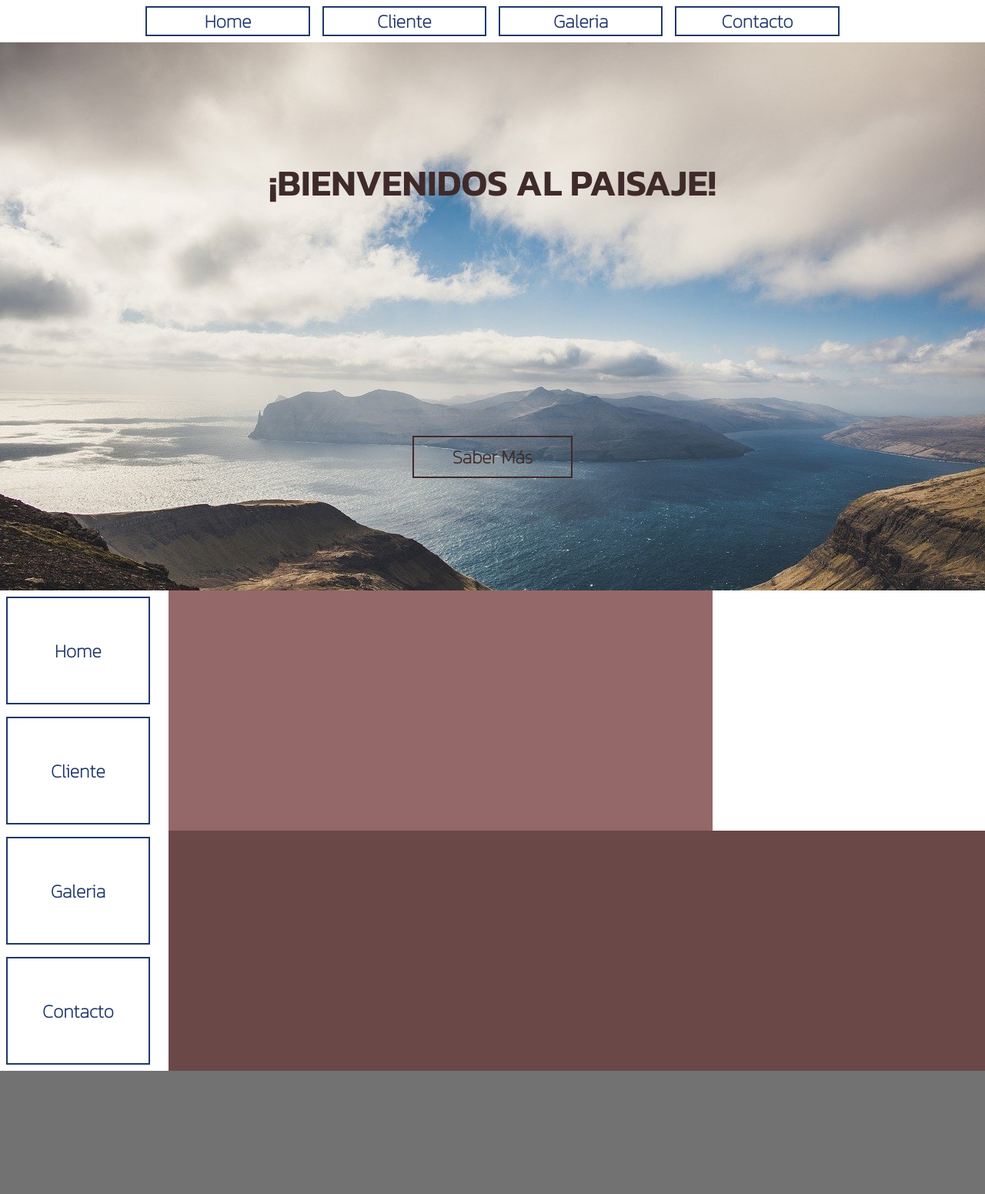
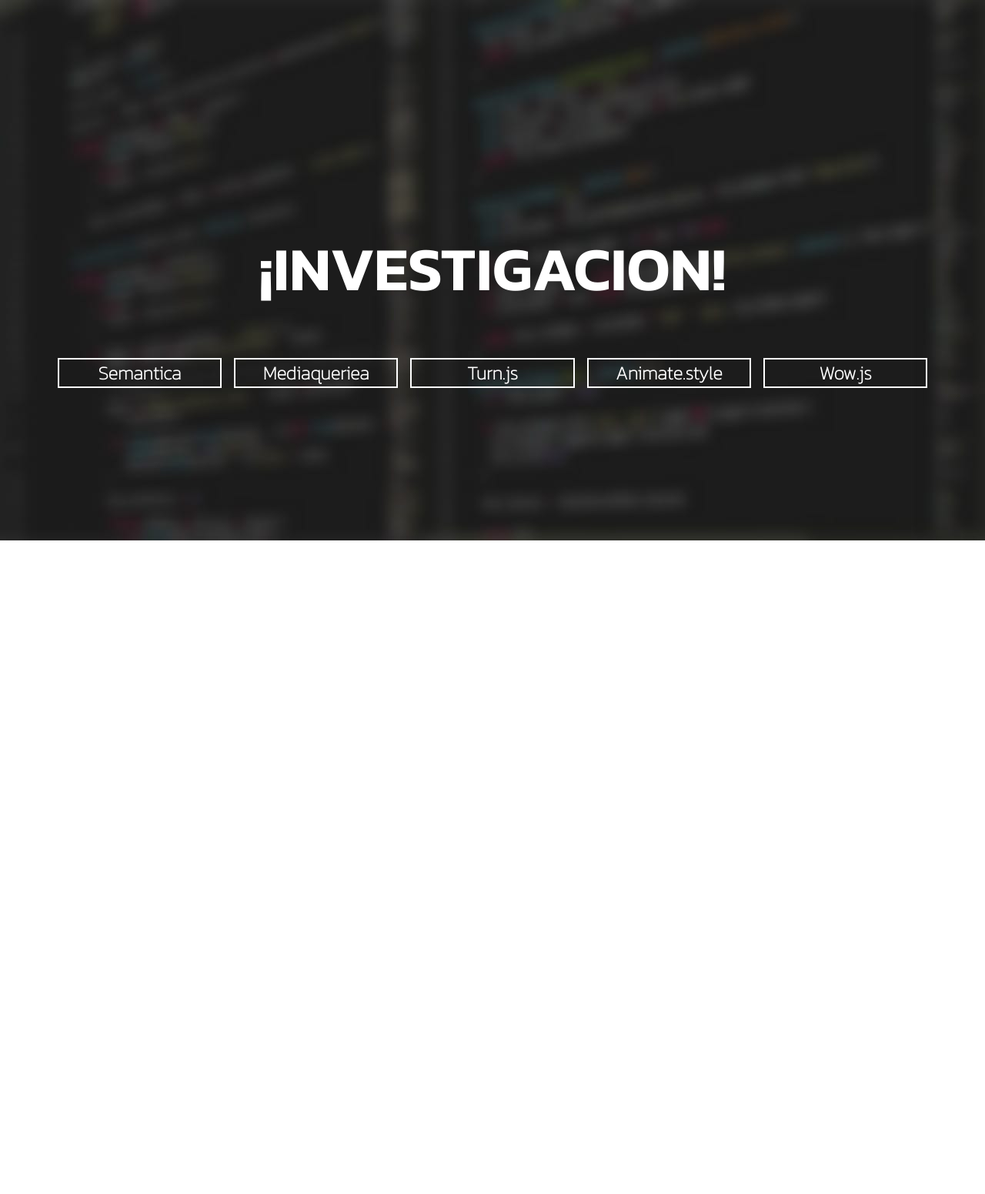
Before and after one commit to MiewWie/semantica, a plain HTML site: page index.html in a window 1280 px wide. Shown: the whole page at 77% size. After the commit the page ends 800 px from the top, so only its background shows below. Drawn offline with Linux system fonts and the light colour scheme.

Commit message:
menu principal

```diff
--- a/css/styles.css
+++ b/css/styles.css
@@ -2,93 +2,56 @@
     box-sizing: border-box;
     margin: 0;
     padding: 0;
-    font-family: 'Kanit', sans-serif;
     text-decoration: none;
-}
-div
-{
-    margin: 0 !important;
-}
-.button
-{
-    border: 2px solid #20386B;
-    color: #20386B;
-    margin: .5rem .5rem;
-}
-.button:active
-{
-    background-color: #20386B;
-    color: #fff;
 }
 h1
 {
     font-family: Kanit-Thin;
 }
-.slider__images
+header.header
 {
-    height: 89vh;
-    background: url(/images/sea-g6445edafa_1280.jpg);
+    padding: 0;
+    margin: 0;
+    height: 100vh;
+
+}
+.slide
+{
+    height: 100%;
+    background: url(/images/sea-g6445edafa_1280.png);
     background-repeat: no-repeat;
     background-size: 100%;
     width: 100%;
     align-items: center;
 }
+.slide__button
+{
+    border: 2px solid #FFF;
+    color: #FFF;
+    margin: .5rem .5rem;
+}
+.slide__button:hover
+{
+    background-color: #FFF;
+    color:currentColor;
+}
+
 .slide__text
 {
     font-family: Kanit-SemiBold;
-    font-size: 3rem;
-    color: #3f2a2a;
-}
-.slide__button
-{
-    border: 2px solid #3f2a2a;
-    padding: .5rem;
-    color: #3f2a2a;
-}
-.slide__button:hover
-{
-    background-color: #3f2a2a;
+    font-size: 5rem;
+    margin: 0 0 3rem;
     color: #fff;
-}
-
-.section__container
-{
-    height: 78vh;
-}
-.button__down
-{
-    display: flex;
-    justify-content: center;
-    align-items: center;
-    border: 2px solid #20386B;
-    color: #20386B;
-    margin:.5rem .5rem;
-}
-.button__down:active
-{
-    background-color: #20386B;
-    color: #fff;
-}
-.article__container
-{
-    background-color: #946868;
-}
-.section__content
-{
-    background-color: #6b4848;
-}
-.footer__container
-{
-    background-color: #727272;
-    height: 20vh;
 }
 
 
 
-
 @media only screen and (max-width: 900px){
-    .slider__images{
-       background-size: 120vh;
+    .slide{
+       background-size: 200vh;
+    }
+    .slide__text{
+        font-size: 2.5rem;
     }
 }
 @font-face
--- a/index.html
+++ b/index.html
@@ -13,57 +13,27 @@
 
     </head>
     <body>
-        <header class="row center-xs">
-            <nav class="col-sm-12 center-xs row">
-                <a href="" class="button col-sm-2">
-                    <h1 class="button__text">Home</h1>
-                </a>
-                <a href="" class="button col-sm-2">
-                    <h1 class="button__text">Cliente</h1>
-                </a>
-                <a href="" class="button col-sm-2">
-                    <h1 class="button__text">Galeria</h1>
-                </a>
-                <a href="" class="button col-sm-2">
-                    <h1 class="button__text">Contacto</h1>
-                </a>
-            </nav>
-            <section class="col-xs-12">
-                <div class="row col-xs-12 center-xs slider__images">
-                    <p class="col-xs-12 col-sm-12 slide__text">¡BIENVENIDOS AL PAISAJE!</p>
-                    <a href="#" class="col-xs-8 col-sm-2 slide__button"><h1>Saber Más</h1></a>
-                </div>
+        <header class="header row center-xs">
+            <section class="slide row col-xs-12 center-xs">
+                    <div class="row center-xs">
+                        <p class="slide__text col-xs-12 col-sm-12">¡INVESTIGACION!</p>
+                        <a href="" class="slide__button col-xs-12 col-sm-2">
+                            <h1 class="button__text">Semantica</h1>
+                        </a>
+                        <a href="" class="slide__button col-xs-12 col-sm-2">
+                            <h1 class="button__text">Mediaqueriea</h1>
+                        </a>
+                        <a href="" class="slide__button col-xs-12 col-sm-2">
+                            <h1 class="button__text">Turn.js</h1>
+                        </a>
+                        <a href="" class="slide__button col-xs-12 col-sm-2">
+                            <h1 class="button__text">Animate.style</h1>
+                        </a>
+                        <a href="" class="slide__button col-xs-12 col-sm-2">
+                            <h1 class="button__text">Wow.js</h1>
+                        </a>
+                    </div>
             </section>
         </header>
-        <section class="section__container row">
-            <div class="row col-xs-12 col-sm-2">
-                    <a href="" class="button__down col-xs-11 col-sm-12">
-                        <h1 class="button__text">Home</h1>
-                    </a>
-                    <a href="" class="button__down col-xs-11 col-sm-12">
-                        <h1 class="button__text">Cliente</h1>
-                    </a>
-                    <a href="" class="button__down col-xs-11 col-sm-12">
-                        <h1 class="button__text">Galeria</h1>
-                    </a>
-                    <a href="" class="button__down col-xs-11 col-sm-12">
-                        <h1 class="button__text">Contacto</h1>
-                    </a>
-            </div>
-            <div class="row col-xs-12 col-sm-10">
-                <article class="article__container col-xs-8">
-
-                </article>
-                <aside class="aside__container col-xs-4">
-
-                </aside>
-                <section class="section__content col-xs-12">
-
-                </section>
-            </div>
-        </section>
-        <footer class="footer__container col-xs-12">
-
-        </footer>
     </body>
 </html>
```
Also changed, not shown: images/sea-g6445edafa_1280.jpg (deleted), images/sea-g6445edafa_1280.png (added).
